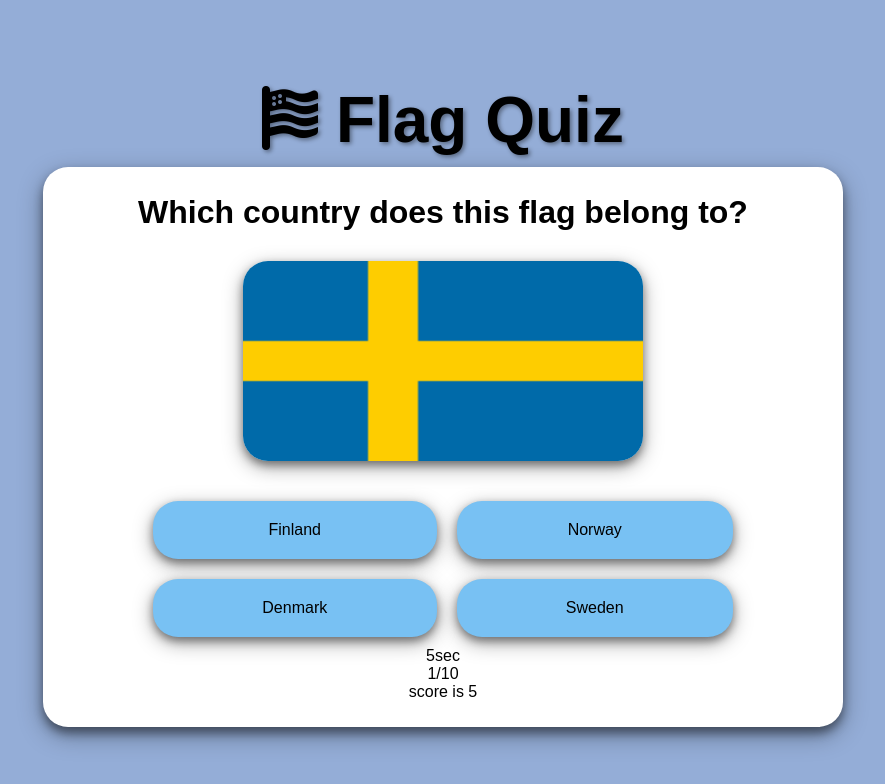
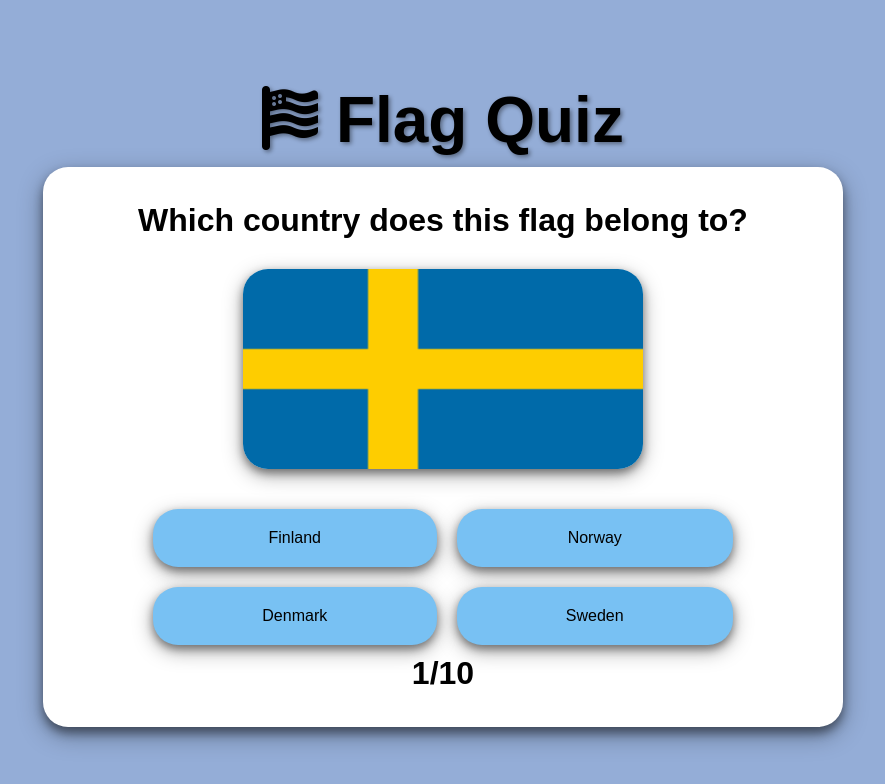
Before and after one commit to Tossan99/flag-quiz, a plain HTML site: page index.html in a window 1280 px wide. Both pictures are taken after a click on the button "Start!". Shown: the whole page, without its empty margins (197-1082 px from the left). Drawn offline with Linux system fonts and the light colour scheme; a web font is replaced by a local one.

Commit message:
Style counter

```diff
--- a/assets/css/style.css
+++ b/assets/css/style.css
@@ -83,6 +83,13 @@ body {
     margin: 15px;
 }
 
+#counter {
+    margin: 10 auto;
+    text-align: center;
+    font-weight: bold;
+    font-size: 2rem;
+}
+
 /* Buttons */
 .btn {
     padding: 20px;
@@ -147,7 +154,7 @@ body.wrong {
 }
 
 .selected {
- border: 1px solid black;
+    border: 1px solid black;
 }
 
 /* Class to hide elements */
--- a/assets/js/script.js
+++ b/assets/js/script.js
@@ -12,11 +12,6 @@ let shuffledQuestions, currentQuestionIndex;
 
 nextButton.addEventListener("click", increaseQuestionCount)
 
-function increaseQuestionCount() {
-    count+=1
-    counter.innerHTML = `${count}/10`
-}
-
 startButton.addEventListener("click", startGame);
 nextButton.addEventListener("click", () => {
     currentQuestionIndex++;
@@ -26,6 +21,7 @@ nextButton.addEventListener("click", () => {
 
 function startGame() {
     rules.classList.add("hide");
+    counter.classList.remove("hide");
     startButton.classList.add("hide");
     shuffledQuestions = questions.sort(() => Math.random() - .5);
     currentQuestionIndex = 0;
@@ -54,6 +50,11 @@ function showQuestion(question) {
     });
 }
 
+function increaseQuestionCount() {
+    count += 1;
+    counter.innerHTML = `${count}/10`;
+}
+
 function reset() {
     clearStatusClass(document.body);
     nextButton.classList.add("hide");
@@ -77,11 +78,7 @@ function selectAnswer(e) {
         nextButton.classList.remove("hide");
         flagContainer.classList.add("hide");
     } else {
-        startButton.innerText = "Restart!";
-        startButton.classList.remove("hide");
-        flagContainer.classList.add("hide");
-        answerButtons.classList.add("hide");
-        question.innerText = "Congratulations on completing the Flag Quiz! You have scored ${something";
+        endScreen()
     }
 }
 
@@ -99,6 +96,15 @@ function clearStatusClass(element) {
     element.classList.remove("wrong");
 }
 
+function endScreen() {
+    startButton.innerText = "Restart!";
+    count = 0
+    counter.classList.add("hide")
+    startButton.classList.remove("hide");
+    flagContainer.classList.add("hide");
+    answerButtons.classList.add("hide");
+    question.innerText = "Congratulations on completing the Flag Quiz! You have scored ${something";
+}
 
 
 
--- a/index.html
+++ b/index.html
@@ -58,9 +58,9 @@
       <div class="controls">
         <button id="start-btn" class="start-btn btn">Start!</button>
       </div>
-      <div id="timer">5sec</div>
-      <div id="counter">1/10</div>
-      <div id="score">score is 5</div>
+      <div id="timer" class="hide">5sec</div>
+      <div id="counter" class="hide">1/10</div>
+      <div id="score" class="hide">score is 5</div>
     </div>
 
     <div></div>
```
